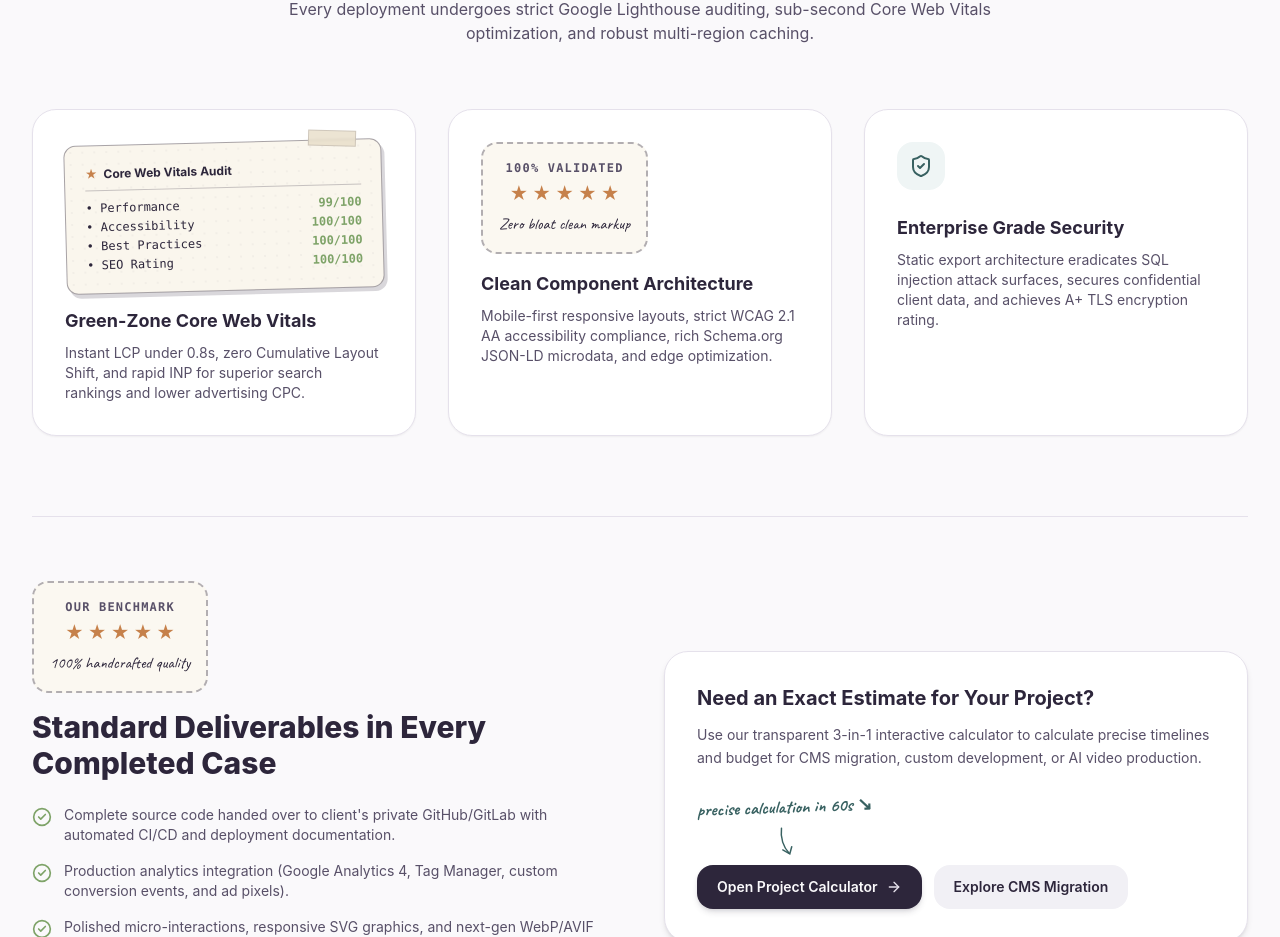
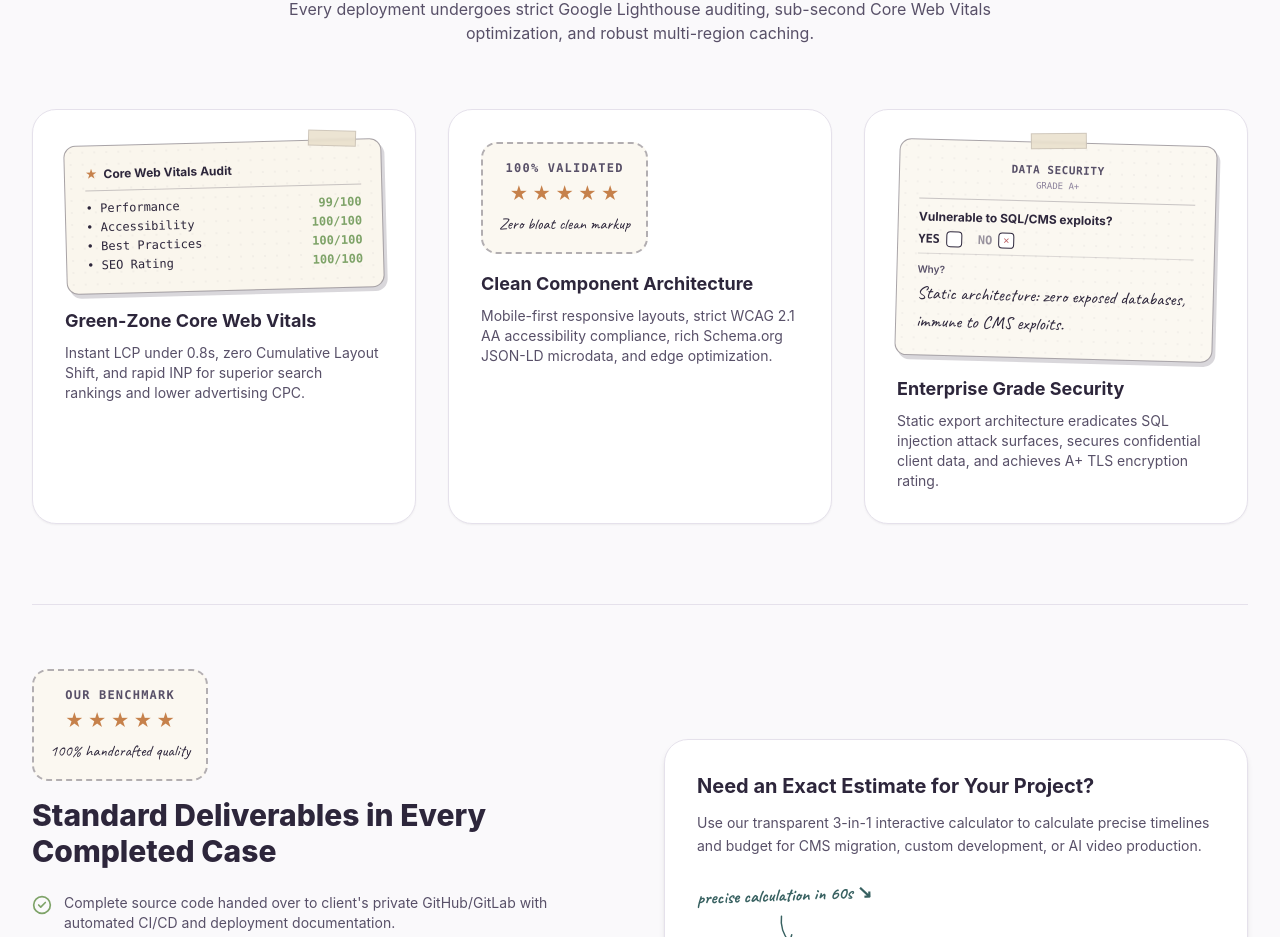
Before and after one commit to andreibdr/fewhands, a Next.js app: page /portfolio in a window 1280 px wide. Shown: the part 5654-6591 px from the top of the page. Built offline with nearby package versions, Linux system fonts and the light colour scheme.

Commit message:
style(portfolio): replace generic security icon with unified craft card component

```diff
--- a/components/PortfolioView.tsx
+++ b/components/PortfolioView.tsx
@@ -11,7 +11,6 @@ import {
   Layers,
   Zap,
   TrendingUp,
-  ShieldCheck,
   CheckCircle2,
   Award,
   BarChart3,
@@ -27,6 +26,7 @@ import {
   AuditMetricsCard,
   CustomStampBadge,
   CustomPSCard,
+  CraftCard,
   DoodlePointer,
 } from "./HandDrawnDecorations";
 
@@ -405,9 +405,20 @@ export const PortfolioView: React.FC = () => {
               </div>
 
               <div className="bg-white p-8 rounded-3xl border border-[#e5e1eb] shadow-sm relative overflow-hidden">
-                <div className="w-12 h-12 rounded-2xl bg-[#eff5f5] text-[#386161] flex items-center justify-center mb-6">
-                  <ShieldCheck className="w-6 h-6" />
-                </div>
+                <CraftCard
+                  tag={lang === "ru" ? "БЕЗОПАСНОСТЬ ДАННЫХ" : "DATA SECURITY"}
+                  issueNo="GRADE A+"
+                  question={lang === "ru" ? "Уязвимости CMS и баз данных?" : "Vulnerable to SQL/CMS exploits?"}
+                  yesLabel={lang === "ru" ? "ДА" : "YES"}
+                  noLabel={lang === "ru" ? "НЕТ" : "NO"}
+                  isYesChecked={false}
+                  whyText={
+                    lang === "ru"
+                      ? "Статический код: баз данных нет на сервере, нечего взламывать."
+                      : "Static architecture: zero exposed databases, immune to CMS exploits."
+                  }
+                  className="mb-4"
+                />
                 <h3 className="text-lg font-bold text-[#2d263b] mb-2">
                   {lang === "ru" ? "Безопасность и автономность" : "Enterprise Grade Security"}
                 </h3>
```
